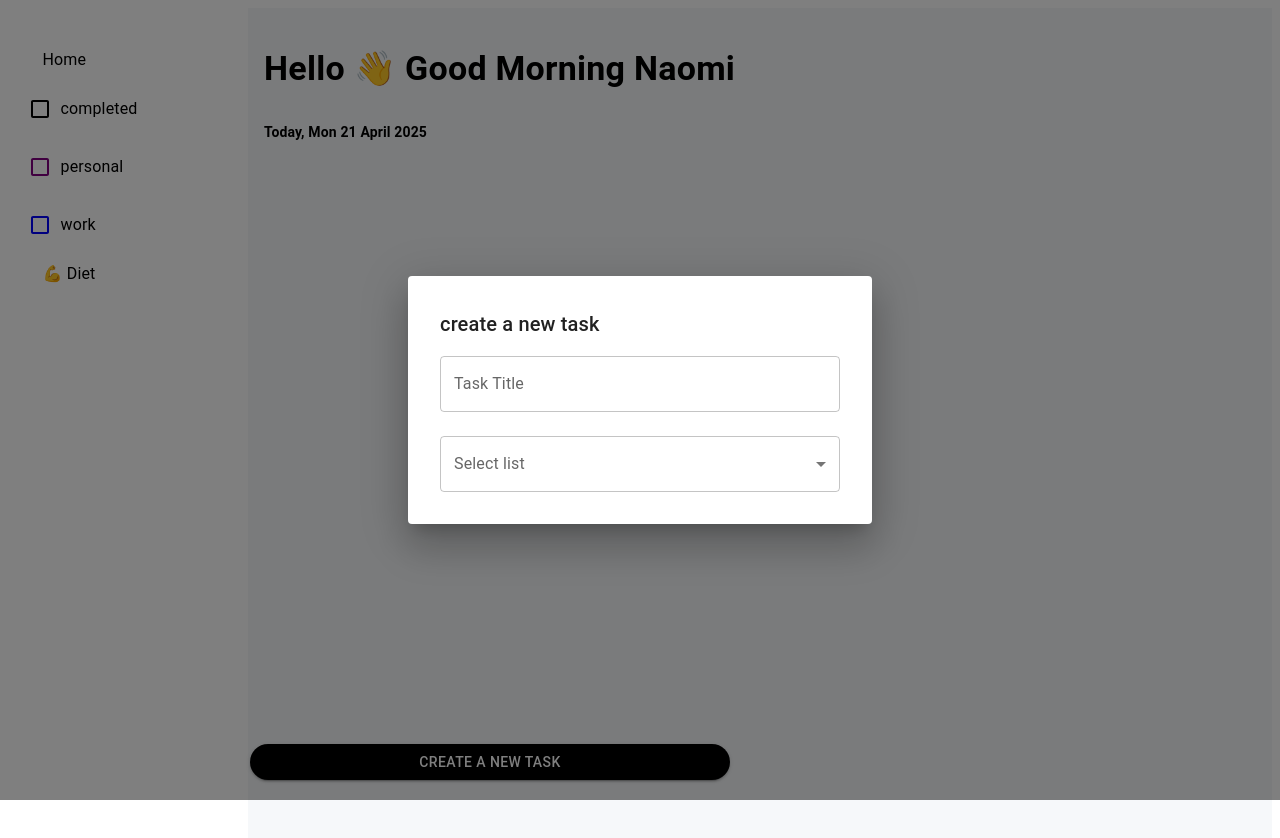
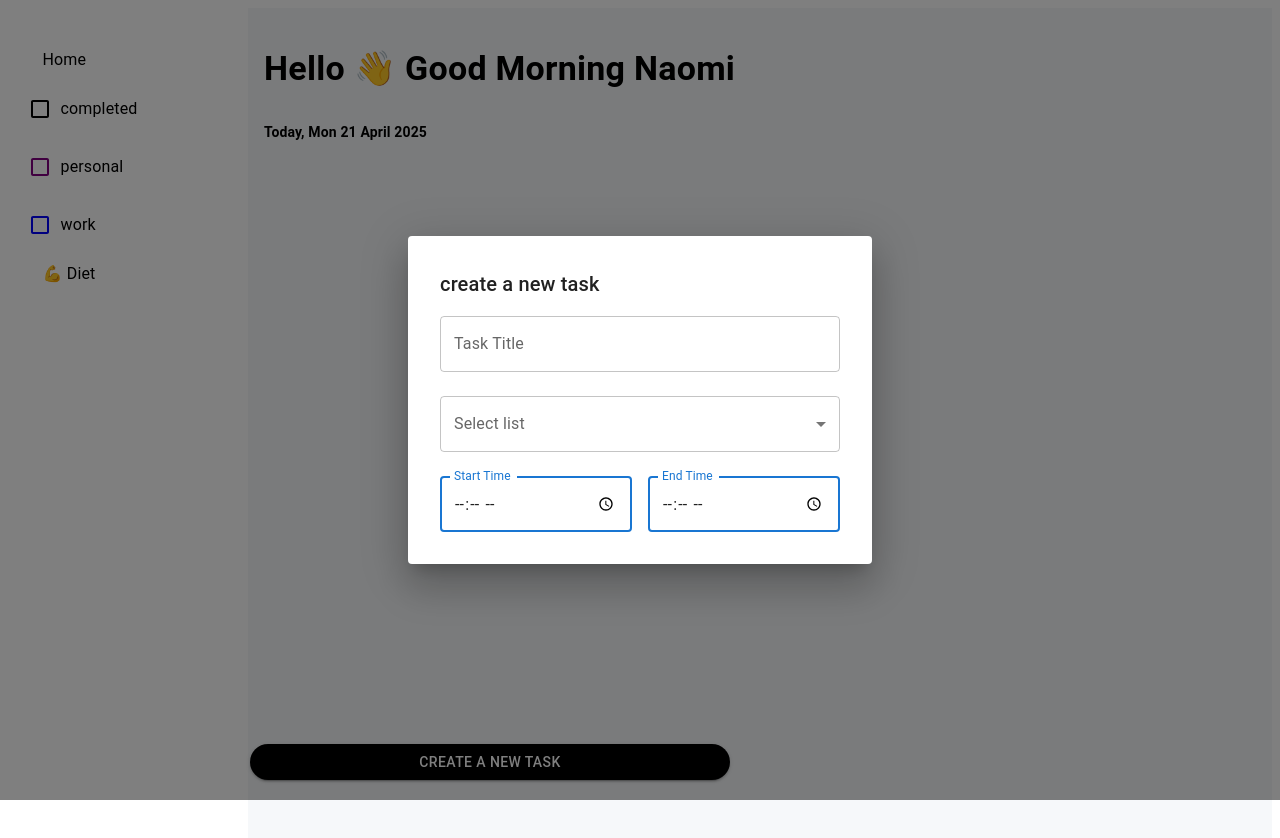
Before and after one commit to Naominm/todo_baas_app, a React (Vite) app: page / in a window 1280 px wide. Both pictures are taken after a click on the button "CREATE A NEW TASK". Shown: the top 838 px of the page. Built offline with nearby package versions, Linux system fonts and the light colour scheme; some icons are missing.

Commit message:
Set the start and complete time for the todo input

```diff
--- a/src/components/todoInput.tsx
+++ b/src/components/todoInput.tsx
@@ -19,6 +19,8 @@ function TodoInput() {
   const handleClose = () => setOpen(false);
   const [taskTitle, setTaskTitle] = useState("");
   const [listType, setListType] = useState("");
+  const [startTime, setStartTime] = useState("");
+  const [endTime, setEndTime] = useState("");
 
   const handleListChange = (event: SelectChangeEvent) => {
     setListType(event.target.value);
@@ -58,6 +60,7 @@ function TodoInput() {
             onChange={(e) => setTaskTitle(e.target.value)}
             sx={{ mb: 3 }}
           />
+
           <FormControl fullWidth>
             <InputLabel id="list-label">Select list</InputLabel>
             <Select
@@ -71,6 +74,26 @@ function TodoInput() {
               <MenuItem value="diet">💪 Diet</MenuItem>
             </Select>
           </FormControl>
+          <Box sx={{ display: "flex", gap: 2, mt: 3 }}>
+            <TextField
+              label="Start Time"
+              type="time"
+              fullWidth
+              value={startTime}
+              onChange={(e) => setStartTime(e.target.value)}
+              variant="outlined"
+              focused
+            />
+            <TextField
+              label="End Time"
+              type="time"
+              fullWidth
+              value={endTime}
+              onChange={(e) => setEndTime(e.target.value)}
+              variant="outlined"
+              focused
+            />
+          </Box>
         </Box>
       </Dialog>
     </Box>
```
